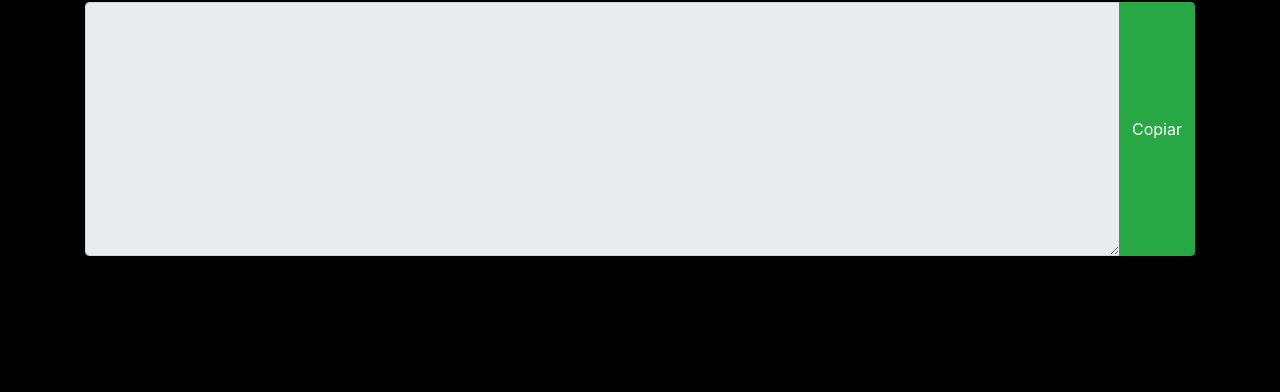
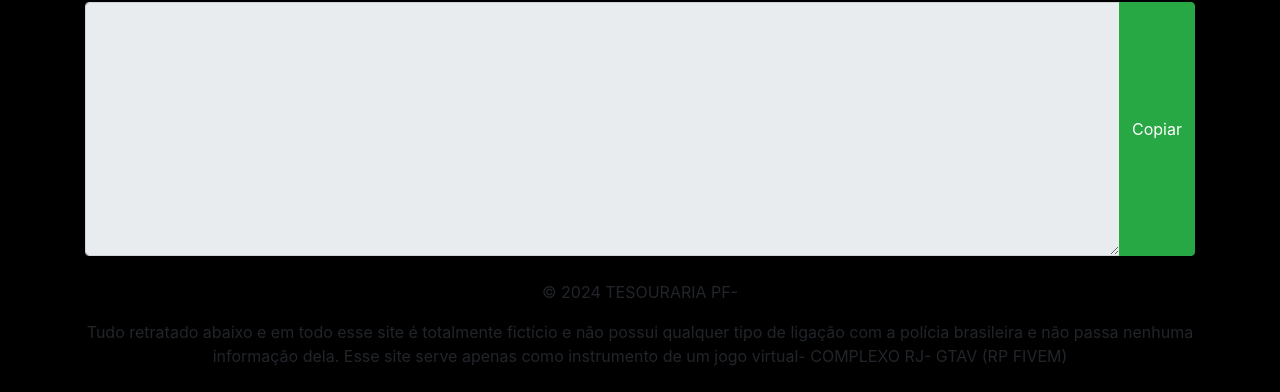
Before and after one commit to Syneers/CalculadoraTesouraria, a plain HTML site: page index.html in a window 1280 px wide. Shown: the part 554-946 px from the top of the page. Before the commit the page ends 810 px from the top, so only its background shows below. Drawn offline with nearby package versions, Linux system fonts and the light colour scheme.

Commit message:
Update index.html

```diff
--- a/index.html
+++ b/index.html
@@ -135,5 +135,11 @@
     <script src="https://code.jquery.com/jquery-3.5.1.slim.min.js"></script>
     <script src="https://cdn.jsdelivr.net/npm/@popperjs/core@2.9.2/dist/umd/popper.min.js"></script>
     <script src="https://stackpath.bootstrapcdn.com/bootstrap/4.5.2/js/bootstrap.min.js"></script>
+
+<footer class="text-center my-4">
+        <p>&copy; 2024 TESOURARIA PF- </p>
+        <p>Tudo retratado abaixo e em todo esse site é totalmente fictício e não possui qualquer tipo de ligação com a polícia brasileira e não passa nenhuma informação dela. Esse site serve apenas como instrumento de um jogo virtual- COMPLEXO RJ- GTAV (RP FIVEM)</p>
+</footer>
+
 </body>
 </html>
```
